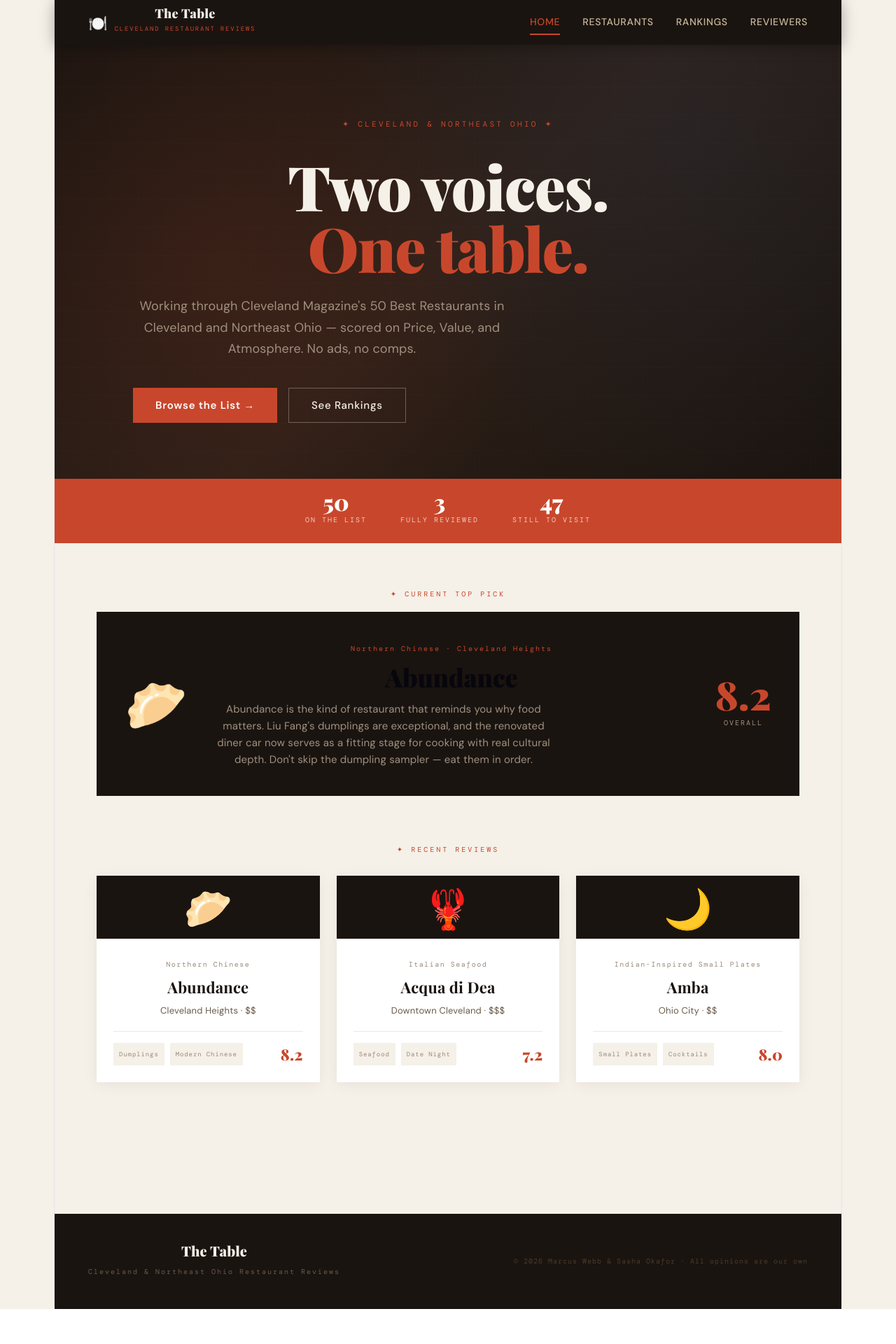
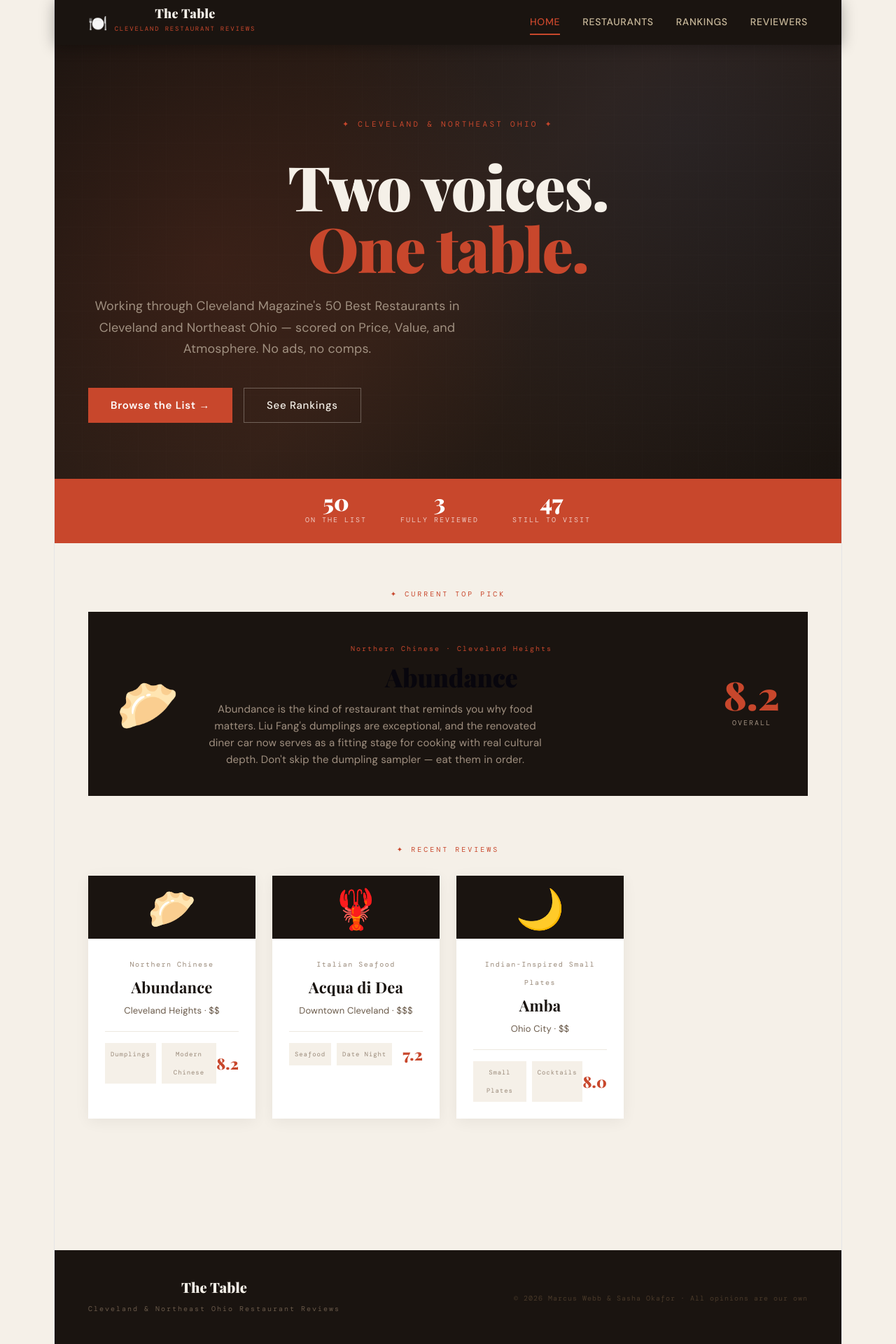
Before and after one commit to isaaczheng2-droid/the-table, a React (Vite) app: page / in a window 1280 px wide. Shown: the top 1920 px of the page at 70% size. Before the commit the page ends 1870 px from the top, so only its background shows below. Built offline with nearby package versions, Linux system fonts and the light colour scheme; a web font is replaced by a local one.

Commit message:
full width layout

```diff
--- a/src/App.jsx
+++ b/src/App.jsx
@@ -43,7 +43,7 @@ const INITIAL_RESTAURANTS = [
         done: true,
         description:
           "Liu Fang's dumplings are the real deal — four varieties served in chili oil, each one a different lesson in restraint and heat. The renovated diner car is now a proper dining room with intention. Start tame and work your way to the Sichuan pork sausage, as instructed. One of the most interesting origin stories behind any restaurant in Cleveland.",
-        price: 8,
+        taste: 8,
         value: 9,
         atmosphere: 8,
       },
@@ -51,7 +51,7 @@ const INITIAL_RESTAURANTS = [
         done: true,
         description:
           "Abundance earns every bit of its reputation. The Northern Chinese cooking is precise and personal — you can taste the family history in every fold. The renovated space is warm and unpretentious. The jhol-adjacent dumpling sampler ($18) in chili oil is compulsory ordering. A genuine gem in Cleveland Heights.",
-        price: 8,
+        taste: 8,
         value: 9,
         atmosphere: 7,
       },
@@ -74,7 +74,7 @@ const INITIAL_RESTAURANTS = [
         done: true,
         description:
           "The setting alone is worth the trip — low lighting, century-old brick, and Terminal Tower glowing through the half-rounded windows. Lola Jacaj has created something genuinely atmospheric on West Sixth. The Ravioli di Granchio is serious pasta: jumbo lump crab, lemon zest, saffron cream. Sommelier-curated pairings elevate every course.",
-        price: 6,
+        taste: 6,
         value: 7,
         atmosphere: 9,
       },
@@ -82,7 +82,7 @@ const INITIAL_RESTAURANTS = [
         done: true,
         description:
           "Italian seafood in Downtown Cleveland done with real conviction. The room is intimate and romantic without trying too hard. Owner Lola Jacaj clearly knows her wine — let her guide you. The crab ravioli is exceptional. Prices are steep but the experience justifies it for a special occasion.",
-        price: 5,
+        taste: 5,
         value: 7,
         atmosphere: 9,
       },
@@ -105,7 +105,7 @@ const INITIAL_RESTAURANTS = [
         done: true,
         description:
           "Douglas Katz has built something genuinely exciting here. The clay bread alone — blistered, soft, ready to drag through everything — is worth the visit. The Indian-leaning mezze format rewards adventurous ordering: chickpea fritters, fried eggs, spinach dip. Everything is designed to layer and share. The amber-lit room creates the right mood.",
-        price: 7,
+        taste: 7,
         value: 8,
         atmosphere: 9,
       },
@@ -113,7 +113,7 @@ const INITIAL_RESTAURANTS = [
         done: true,
         description:
           "Amba is the most transportive dining room in Cleveland. Bold spices, clever contrasts, and a cocktail lounge that keeps pace with the food. The clay bread is non-negotiable. Build your table around three or four small plates and watch the meal become greater than the sum of its parts.",
-        price: 7,
+        taste: 7,
         value: 8,
         atmosphere: 9,
       },
@@ -741,7 +741,7 @@ function avg(a, b) {
 }
 
 function overallAvg(r) {
-  const cats = ["price", "value", "atmosphere"];
+  const cats = ["taste", "value", "atmosphere"];
   const vals = cats.map((c) =>
     parseFloat(avg(r.reviews[1][c], r.reviews[2][c]))
   );
@@ -933,7 +933,7 @@ function HomePage({ restaurants, setPage, setSelectedId }) {
               "repeating-linear-gradient(0deg, transparent, transparent 39px, rgba(255,255,255,0.02) 40px), repeating-linear-gradient(90deg, transparent, transparent 39px, rgba(255,255,255,0.02) 40px)",
           }}
         />
-        <div style={{ maxWidth: 900, margin: "0 auto", position: "relative" }}>
+        <div style={{ maxWidth: 1400, margin: "0 auto", position: "relative" }}>
           <div
             style={{
               fontFamily: "'DM Mono', monospace",
@@ -1050,7 +1050,7 @@ function HomePage({ restaurants, setPage, setSelectedId }) {
         ))}
       </div>
 
-      <div style={{ maxWidth: 1100, margin: "0 auto", padding: "60px 48px" }}>
+      <div style={{ maxWidth: 1400, margin: "0 auto", padding: "60px 48px" }}>
         {topPick && (
           <div style={{ marginBottom: 64 }}>
             <div
@@ -1155,7 +1155,7 @@ function HomePage({ restaurants, setPage, setSelectedId }) {
             >
               ✦ Recent Reviews
             </div>
-            <div style={{ display: "grid", gridTemplateColumns: "repeat(3, 1fr)", gap: 24, marginBottom: 48 }}>
+            <div style={{ display: "grid", gridTemplateColumns: "repeat(4, 1fr)", gap: 24, marginBottom: 48 }}>
               {recent.map((r) => (
                 <div
                   key={r.id}
@@ -1315,7 +1315,7 @@ function ChecklistPage({ restaurants, setPage, setSelectedId }) {
   });
 
   return (
-    <div className="fade-in" style={{ maxWidth: 940, margin: "0 auto", padding: "60px 48px" }}>
+    <div className="fade-in" style={{ maxWidth: 1400, margin: "0 auto", padding: "60px 48px" }}>
       <div
         style={{
           fontFamily: "'DM Mono', monospace",
@@ -1595,7 +1595,7 @@ function RestaurantPage({ restaurant, setPage }) {
   const bothDone = r1.done && r2.done;
 
   const cats = [
-    { key: "price", label: "Price", icon: "💵", desc: "How fair is what you pay?" },
+    { key: "taste", label: "Taste", icon: "🍴", desc: "How does the food actually taste?" },
     { key: "value", label: "Value", icon: "⭐", desc: "Are you getting your money's worth?" },
     { key: "atmosphere", label: "Atmosphere", icon: "🕯️", desc: "Does the room match the food?" },
   ];
@@ -1617,7 +1617,7 @@ function RestaurantPage({ restaurant, setPage }) {
             backgroundImage: `radial-gradient(circle at 80% 50%, ${REVIEWERS[0].color}15, transparent 60%)`,
           }}
         />
-        <div style={{ maxWidth: 1000, margin: "0 auto", position: "relative" }}>
+        <div style={{ maxWidth: 1400, margin: "0 auto", position: "relative" }}>
           <button
             onClick={() => setPage("checklist")}
             style={{
@@ -1714,7 +1714,7 @@ function RestaurantPage({ restaurant, setPage }) {
         </div>
       </div>
 
-      <div style={{ maxWidth: 1000, margin: "0 auto", padding: "48px" }}>
+      <div style={{ maxWidth: 1400, margin: "0 auto", padding: "48px" }}>
         <div
           style={{
             background: "#fff",
@@ -2025,7 +2025,7 @@ function RankingsPage({ restaurants, setPage, setSelectedId }) {
     { key: "overall", label: "Overall", icon: "🏆" },
     { key: "value", label: "Best Value", icon: "⭐" },
     { key: "atmosphere", label: "Best Atmosphere", icon: "🕯️" },
-    { key: "price", label: "Best Price", icon: "💵" },
+    { key: "taste", label: "Best Taste", icon: "🍴" },
   ];
 
   const sorted = [...reviewed].sort((a, b) => {
@@ -2037,7 +2037,7 @@ function RankingsPage({ restaurants, setPage, setSelectedId }) {
   });
 
   return (
-    <div className="fade-in" style={{ maxWidth: 900, margin: "0 auto", padding: "60px 48px" }}>
+    <div className="fade-in" style={{ maxWidth: 1400, margin: "0 auto", padding: "60px 48px" }}>
       <div
         style={{
           fontFamily: "'DM Mono', monospace",
@@ -2144,7 +2144,7 @@ function RankingsPage({ restaurants, setPage, setSelectedId }) {
                   </div>
                 </div>
                 <div style={{ display: "flex", gap: 16 }}>
-                  {["price", "value", "atmosphere"].map((c) => (
+                  {["taste", "value", "atmosphere"].map((c) => (
                     <div key={c} style={{ textAlign: "center" }}>
                       <div
                         style={{
@@ -2206,7 +2206,7 @@ function ReviewersPage({ restaurants }) {
   const reviewed = restaurants.filter((r) => r.reviews[1].done && r.reviews[2].done);
 
   return (
-    <div className="fade-in" style={{ maxWidth: 1000, margin: "0 auto", padding: "60px 48px" }}>
+    <div className="fade-in" style={{ maxWidth: 1400, margin: "0 auto", padding: "60px 48px" }}>
       <div
         style={{
           fontFamily: "'DM Mono', monospace",
@@ -2224,7 +2224,7 @@ function ReviewersPage({ restaurants }) {
         The Reviewers
       </h1>
 
-      <div style={{ display: "grid", gridTemplateColumns: "1fr 1fr", gap: 32, marginBottom: 60 }}>
+      <div style={{ display: "grid", gridTemplateColumns: "1fr 1fr", gap: 40, marginBottom: 60 }}>
         {REVIEWERS.map((rev) => (
           <div
             key={rev.id}
@@ -2361,7 +2361,7 @@ function ReviewersPage({ restaurants }) {
               </thead>
               <tbody>
                 {reviewed.flatMap((r) =>
-                  ["price", "value", "atmosphere"].map((cat, ci) => (
+                  ["taste", "value", "atmosphere"].map((cat, ci) => (
                     <tr
                       key={`${r.id}-${cat}`}
                       style={{ background: ci % 2 === 0 ? "#faf7f2" : "#fff" }}
```
